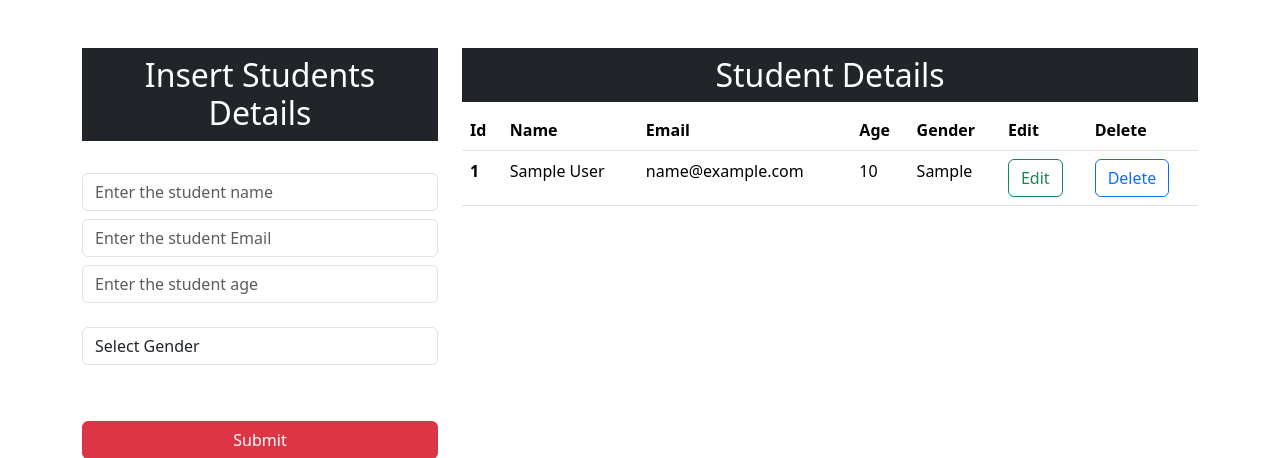
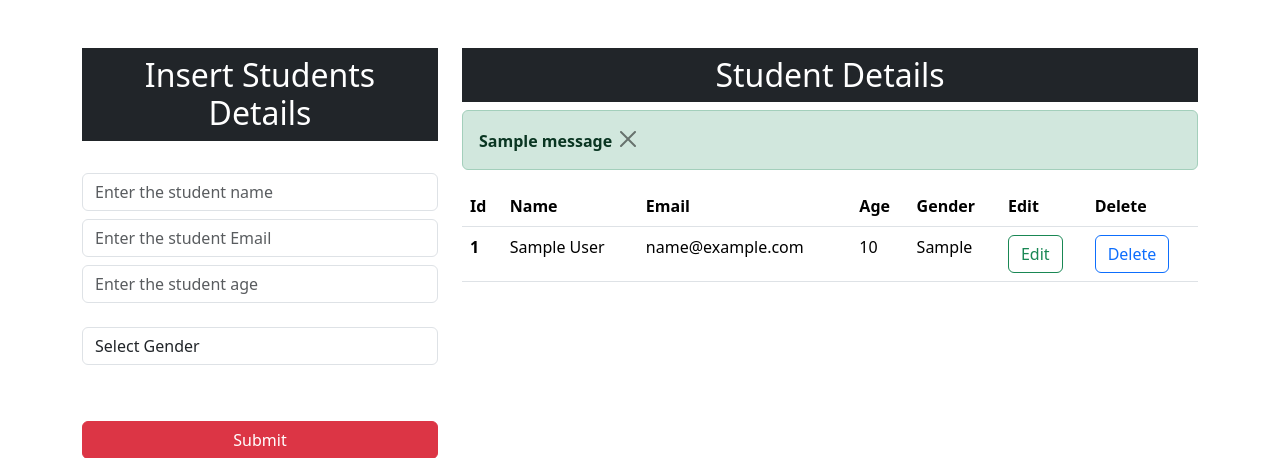
Before and after one commit to mani1dns/django_crud_application, a Django app: page / in a window 1280 px wide. Shown: the part 56-514 px from the top of the page. Run offline with Django 4.2, Linux system fonts and the light colour scheme; tables that the repository leaves empty hold one stand-in row (values such as "Sample post"); one stand-in notice (Sample message) is shown.

Commit message:
alert for delete and edit is successfully added

```diff
--- a/django_example/app/views.py
+++ b/django_example/app/views.py
@@ -1,5 +1,6 @@
 from django.shortcuts import render, redirect
 from .models import Student
+from django.contrib import messages
 # Create your views here.
 
 def index(request):
@@ -17,6 +18,7 @@ def insertData(request):
         print(name,email,age,gender)
         query=Student(name=name,email=email,age=age,gender=gender)
         query.save()
+        messages.info(request, "Data Inserted Successfully")
         return redirect("/")
     return render(request, "index.html")
 
@@ -34,7 +36,7 @@ def updateData(request,id):
         edit.age=age
         edit.gender=gender
         edit.save()
-
+        messages.warning(request, "Data updated Successfully")
         return redirect("/")
 
     d =Student.objects.get(id=id)
@@ -44,6 +46,7 @@ def updateData(request,id):
 def deleteData(request,id):
     d =Student.objects.get(id=id)
     d.delete()
+    messages.error(request, "Data deleted Successfully")
     return redirect("/")
 
     return render(request, "delete.html",context)
--- a/django_example/templates/index.html
+++ b/django_example/templates/index.html
@@ -47,7 +47,14 @@
               </form>
             </div>
             <div class="col-md-8">
+
               <h2 class="text-center text-white bg-dark p-2">Student Details</h2>
+              {% for message in messages %}
+              <div class="alert alert-{{message.tags}} alert-dismissable fade show" role="alert">
+                <b>{{message}}</b>
+                <button type="button" class="btn-close" data-bs-dismiss="alert" aria-label="Close"></button>
+            </div>
+            {% endfor %}
               <table class="table">
                 <thead>
                   <tr>
```
Also changed, not shown: django_example/django_example/settings.py (+7 -0 lines), django_example/templates/delete.html (deleted).
